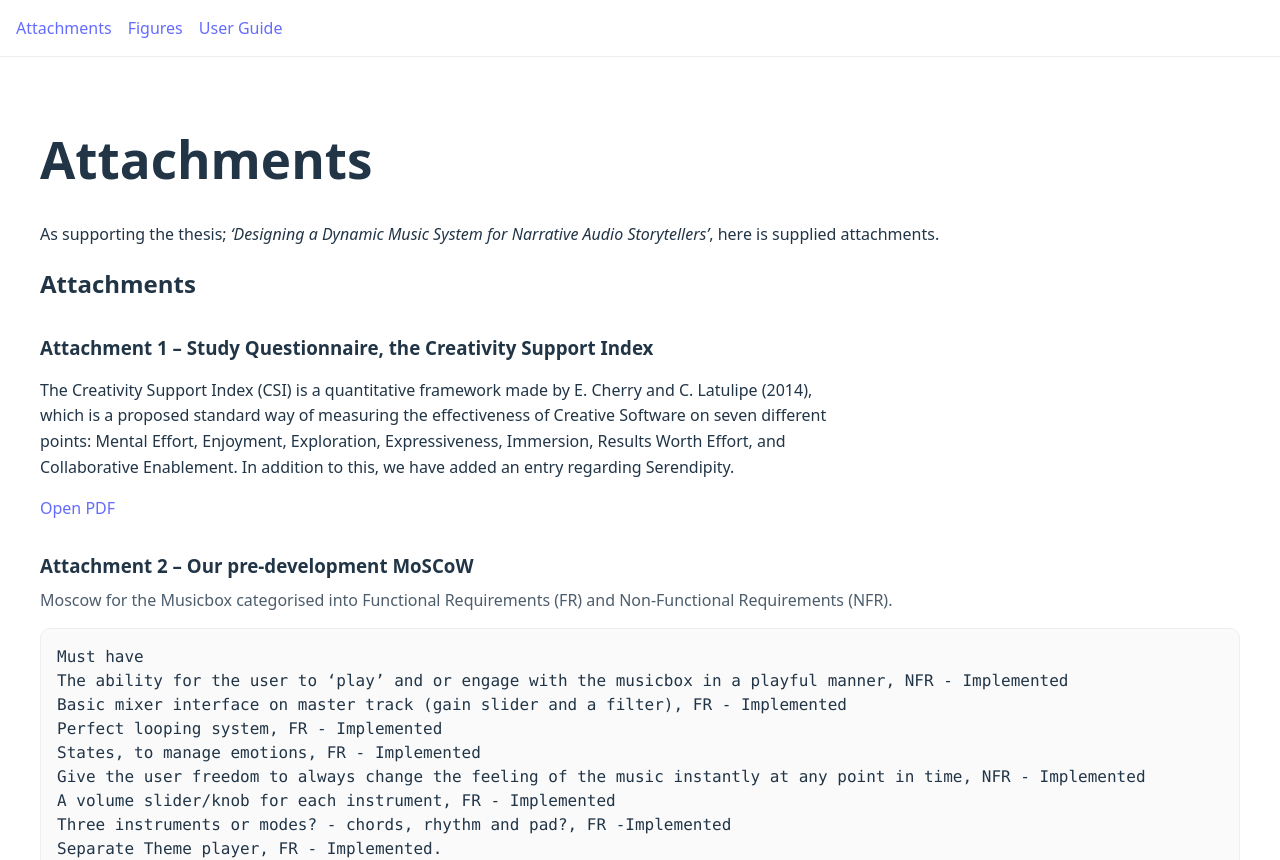
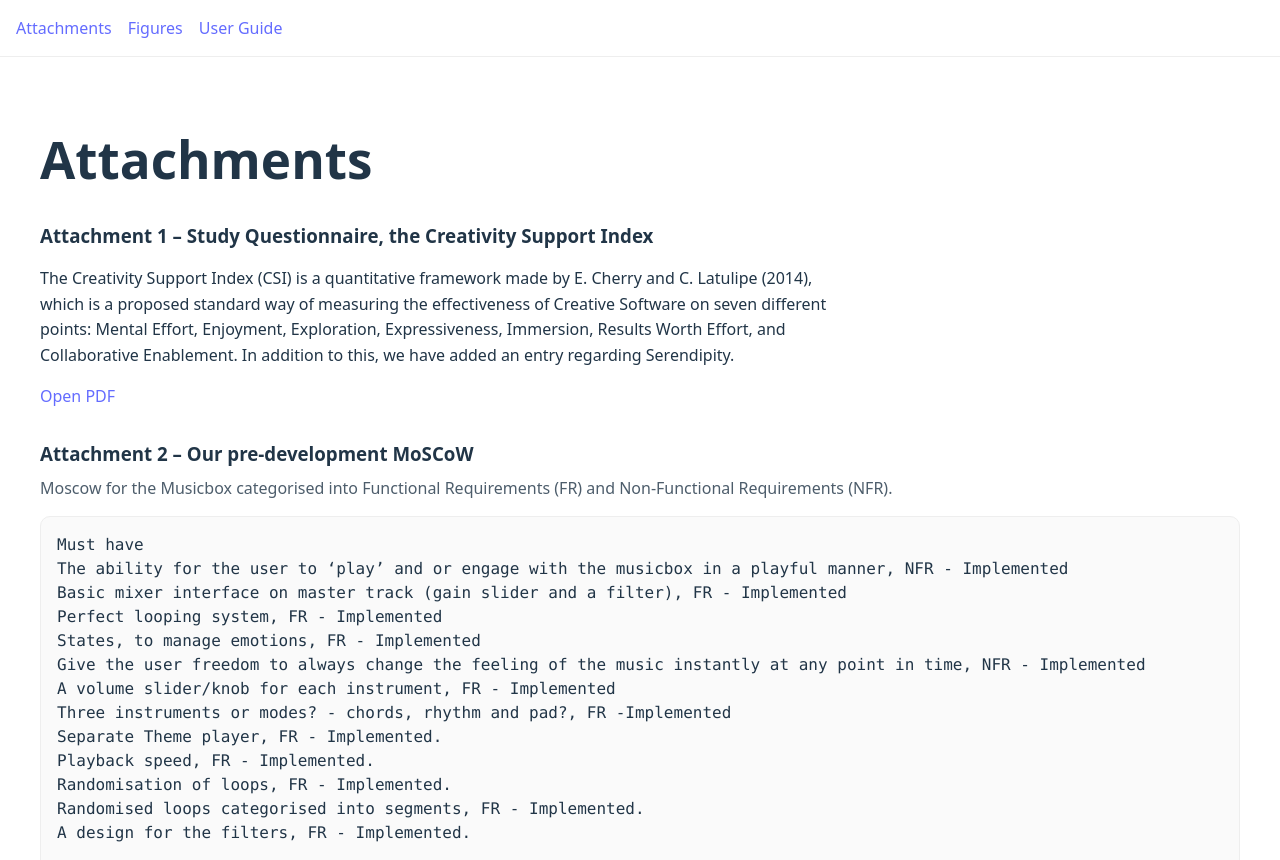
Before and after one commit to FrederikBjorn/frederikbjorn-site, a React (Vite) app: page /attachments in a window 1280 px wide. Shown: the top 860 px of the page. Built offline with nearby package versions, Linux system fonts and the light colour scheme.

Commit message:
small edit

```diff
--- a/src/pages/Attachments.jsx
+++ b/src/pages/Attachments.jsx
@@ -110,14 +110,6 @@ export default function Attachments() {
   return (
     <main style={{ padding: 40, fontFamily: "system-ui, sans-serif" }}>
       <h1>Attachments</h1>
-      <p>
-        As supporting the thesis;{" "}
-        <em>
-          ‘Designing a Dynamic Music System for Narrative Audio Storytellers’
-        </em>
-        , here is supplied attachments.
-      </p>
-      <h2>Attachments</h2>
       <section style={{ margin: "32px 0" }}>
         <h3 style={{ marginBottom: 8 }}>
           Attachment 1 – Study Questionnaire, the Creativity Support Index
```
